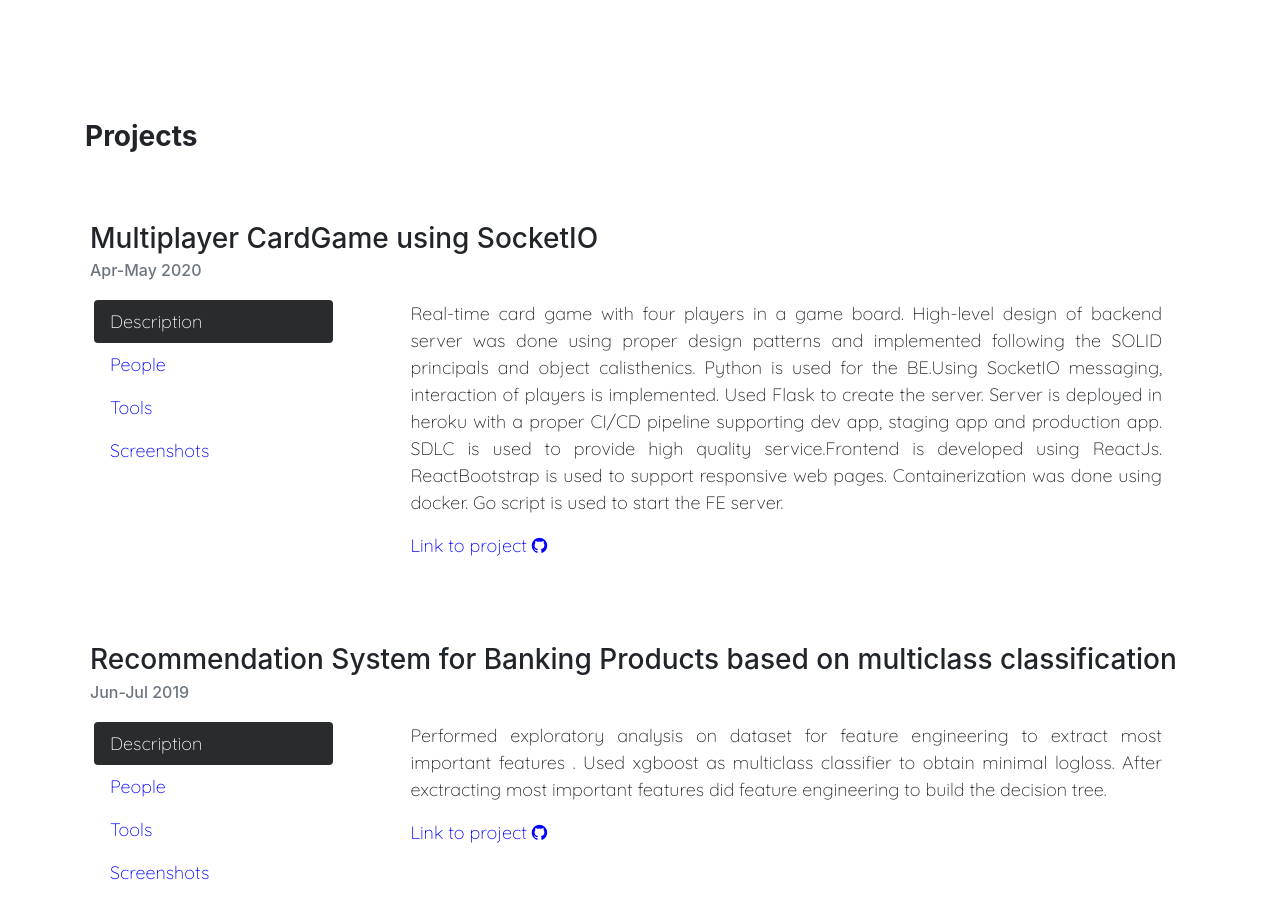
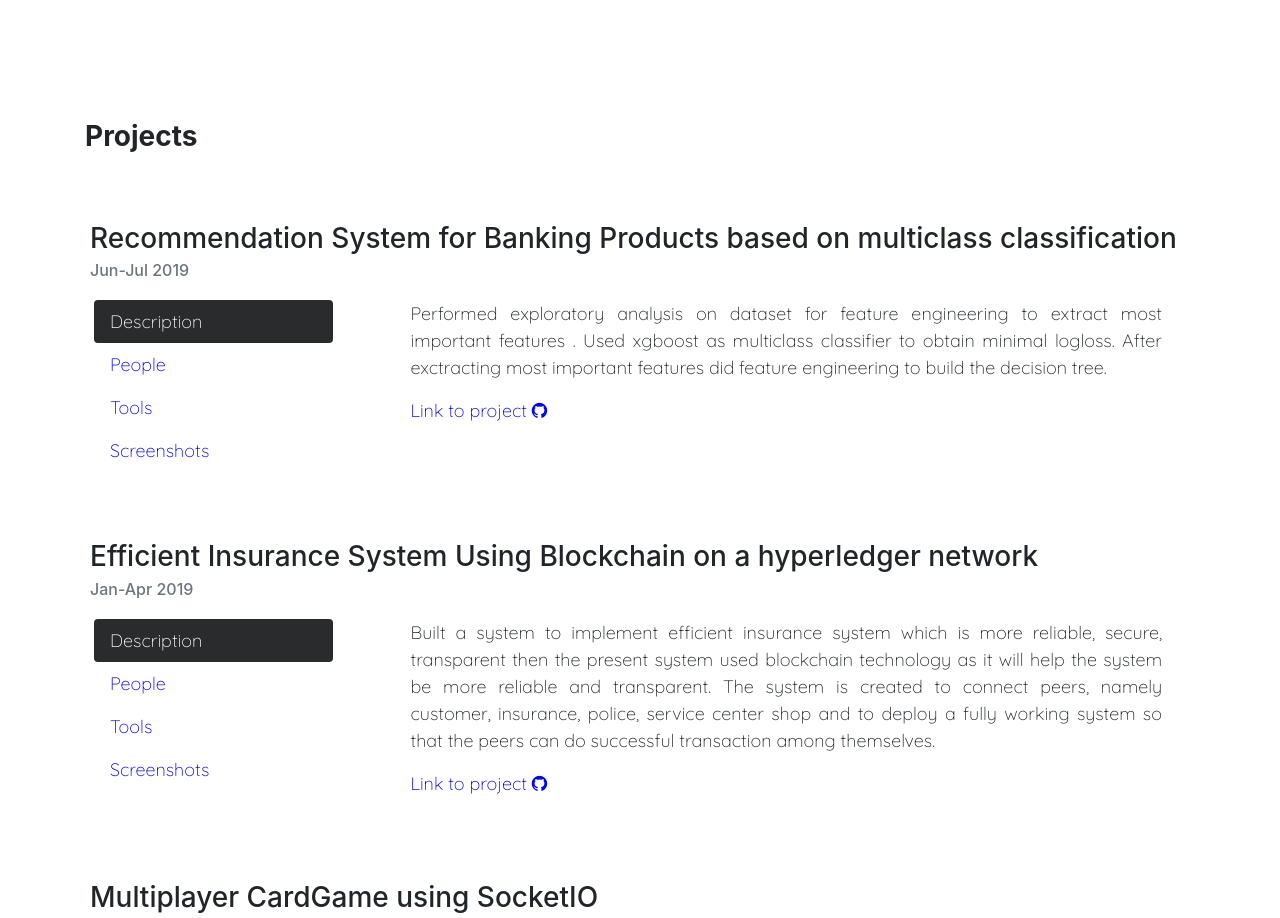
Before and after one commit to samarjit01/samarjit01.github.io, a plain HTML site: page index.html in a window 1280 px wide. Shown: the part 2520-3438 px from the top of the page. Drawn offline with nearby package versions, Linux system fonts and the light colour scheme.

Commit message:
Update index.html

```diff
--- a/index.html
+++ b/index.html
@@ -275,80 +275,6 @@
     <div class="row " style="margin-top:10rem;">
       <div id="Projects" class="container">
         <h3><b>Projects</b></h3>
-
-        <!-- starts -->
-        <div class="row mt-5">
-          <!-- Project -->
-          <div class="card chart-card" style="width: 100%;border-style: none">
-
-            <!-- Card content -->
-            <div class="card-body">
-              <h3 class="card-title">Multiplayer CardGame using SocketIO</h3>
-              <h6 class="card-subtitle text-muted">Apr-May 2020</h6>
-
-            </div>
-
-            <!-- Classic tabs -->
-            <div class="classic-tabs">
-              <div class="row">
-                <div class="col-3">
-                  <div class="nav flex-column nav-pills ml-4" id="v-pills-tab" role="tablist"
-                    aria-orientation="vertical">
-                    <a class="nav-link active" id="v-pills-Description-tab" data-toggle="pill"
-                      href="#v-pills-Description-3" role="tab" aria-controls="v-pills-Description"
-                      aria-selected="true">Description</a>
-                    <a class="nav-link" id="v-pills-People-tab" data-toggle="pill" href="#v-pills-People-3" role="tab"
-                      aria-controls="v-pills-People" aria-selected="false">People</a>
-                    <a class="nav-link" id="v-pills-Tools-tab" data-toggle="pill" href="#v-pills-Tools-3" role="tab"
-                      aria-controls="v-pills-Tools" aria-selected="false">Tools</a>
-                    <a class="nav-link" id="v-pills-Screenshots-tab" data-toggle="pill" href="#v-pills-Screenshots-3"
-                      role="tab" aria-controls="v-pills-Screenshots" aria-selected="false">Screenshots</a>
-                  </div>
-                </div>
-                <div class="col-9">
-                  <div class="tab-content" id="v-pills-tabContent">
-                    <div class="tab-pane fade show active" id="v-pills-Description-3" role="tabpanel"
-                      aria-labelledby="v-pills-Description-tab">
-
-                      <p align="justify" class="font-small mx-5">Real-time card game with four players in a game board.
-                        High-level design of backend server was done using proper design patterns and implemented
-                        following the SOLID principals and object calisthenics. Python is used for the BE.Using SocketIO
-                        messaging, interaction of players is implemented. Used
-                        Flask to create the server. Server is deployed in heroku with a proper CI/CD pipeline supporting
-                        dev app, staging app and production app. SDLC is used to provide high quality service.Frontend
-                        is developed using ReactJs. ReactBootstrap is used to support responsive web pages.
-                        Containerization was done using docker. Go script is used to start the FE server.<a
-                          href="https://github.com/samarjit01/card-game-server" class="card-link"></p>
-                      <p align="justify" class="font-small mx-5">Link to project <i class="fa fa-github"></i></a></p>
-
-                    </div>
-                    <div class="tab-pane fade" id="v-pills-People-3" role="tabpanel"
-                      aria-labelledby="v-pills-People-tab">
-
-                      <p align="justify" class="font-small mx-5"><b>Contributor :</b> Samarjit Pal</p>
-
-                    </div>
-                    <div class="tab-pane fade" id="v-pills-Tools-3" role="tabpanel" aria-labelledby="v-pills-Tools-tab">
-
-                      <p align="justify" class="font-small mx-5"><b>Language :</b> Python(BackEnd) ; NodeJs , ReactJs
-                        (FrontEnd) </p>
-                      <p align="justify" class="font-small mx-5"><b>Library :</b> SocketIO </p>
-                      <p align="justify" class="font-small mx-5"><b>Deployment : </b> Docker , Heroku</p>
-
-                    </div>
-                    <div class="tab-pane fade" id="v-pills-Screenshots-3" role="tabpanel"
-                      aria-labelledby="v-pills-Screenshots-tab">...</div>
-                  </div>
-                </div>
-              </div>
-            </div>
-            <!-- Card -->
-          </div>
-        </div>
-
-
-
-        <!-- ends-->
         <div class="row mt-5">
           <!-- Project -->
           <div class="card chart-card" style="width: 100%;border-style: none">
@@ -569,21 +495,21 @@
 </div>`;
           var projectElement = seg1;
           $.each(data, function (key, value) {
-           projectElement += title;
+            projectElement += value.projectTitle;
             projectElement += seg2;
-            projectElement += time;
+            projectElement += value.projectTime;
             projectElement += seg3;
-            projectElement += desc;
+            projectElement += value.projectDescription;
             projectElement += seg4;
-            projectElement += projectLink;
+            projectElement += value.projectLink;
             projectElement += seg5;
-            projectElement += contributor;
+            projectElement += value.projectContributor;
             projectElement += seg6;
-            projectElement += language;
+            projectElement += value.projectLanguage;
             projectElement += seg7;
-            projectElement += library;
+            projectElement += value.projectLibrary;
             projectElement += seg8;
-            projectElement += deployment;
+            projectElement += value.projectDeployment;
             projectElement += seg9;
             $('#Projects').append(projectElement);
           });
```
